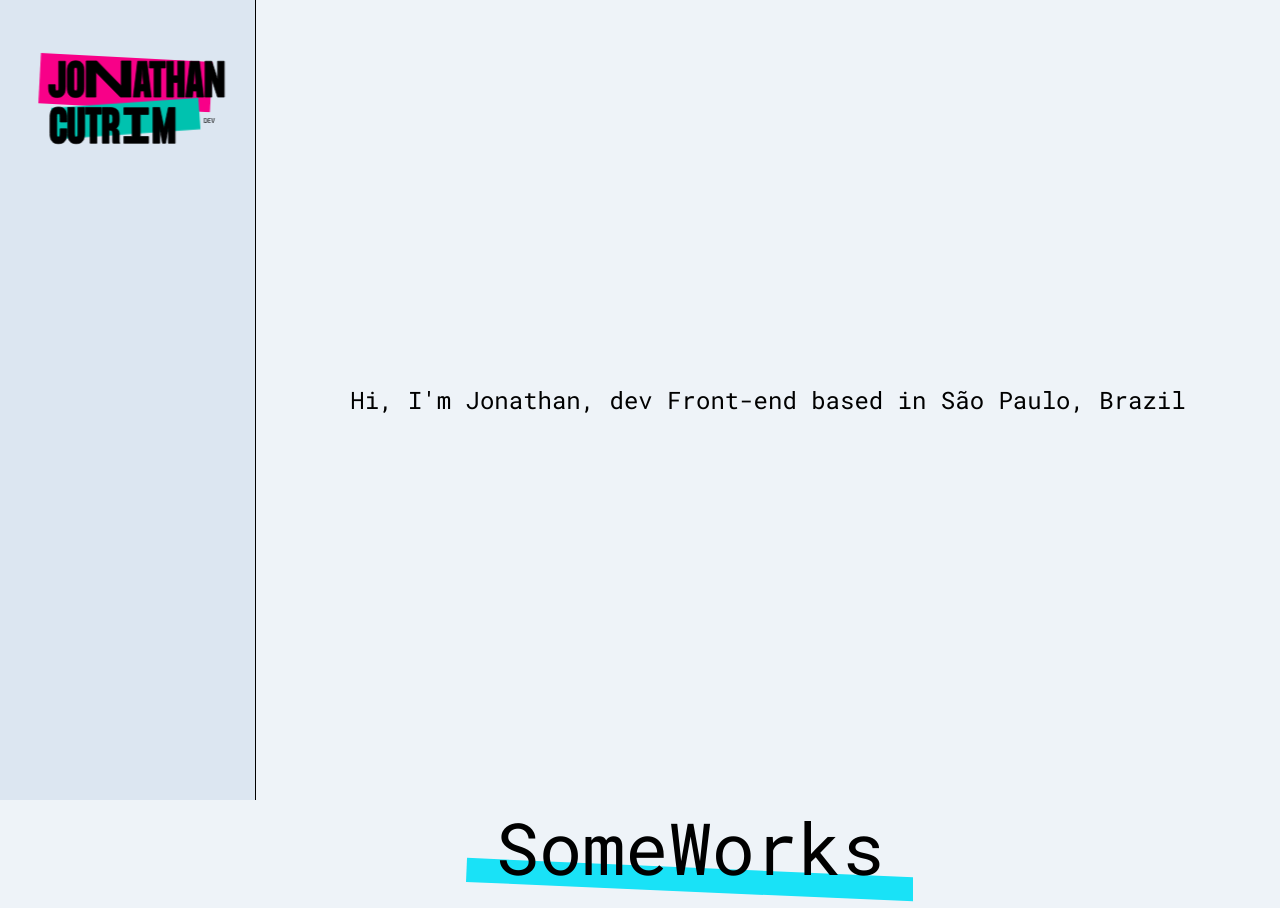
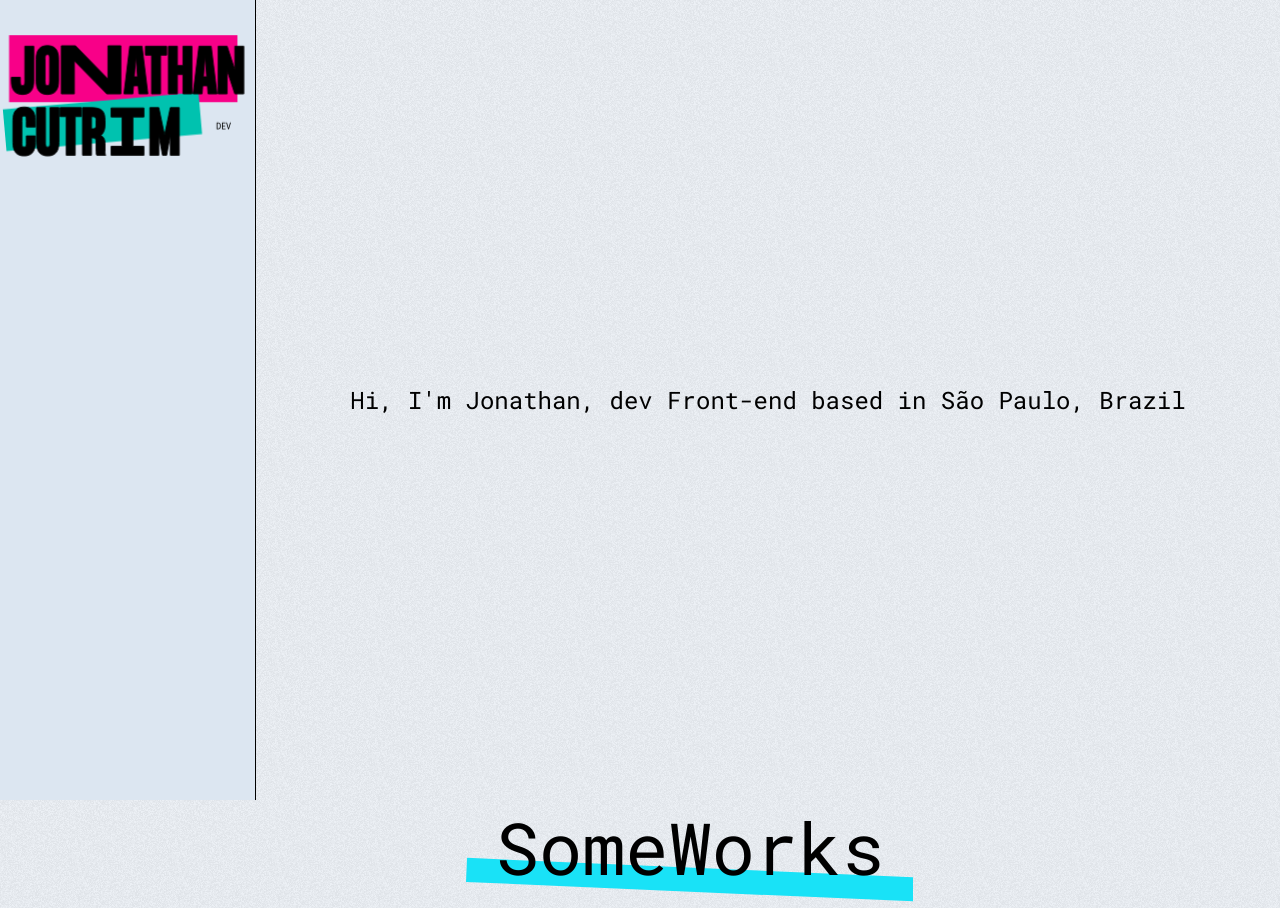
Before and after one commit to JonathanLacerda/jonathanCutrim, a website built with webpack: page public/index.html in a window 1280 px wide. Shown: the top 908 px of the page. Built offline with nearby package versions, Linux system fonts and the light colour scheme; files whose address does not match are found by name.

Commit message:
fix: images in public url && feat: final logo, and animation

```diff
--- a/public/index.html
+++ b/public/index.html
@@ -16,27 +16,17 @@
 			<div class="logo">
 				<div class="logo__container">
 					<div class="logo__name">
-						<svg width="332" height="150" viewBox="0 0 332 150" fill="none">
-							<path class="draw" d="M38.704 11.8H29.104V48.408C29.104 52.76 28.784 54.04 26.672 54.04C24.56 54.04 24.24 52.76 24.24 48.408V45.208H14.64V49.048C14.64 59.352 18.928 63.64 26.672 63.64C34.416 63.64 38.704 59.352 38.704 49.048V11.8ZM53.327 11.16C45.583 11.16 41.295 15.448 41.295 25.752V49.048C41.295 59.352 45.583 63.64 53.327 63.64C61.071 63.64 65.359 59.352 65.359 49.048V25.752C65.359 15.448 61.071 11.16 53.327 11.16ZM55.759 48.408C55.759 52.76 55.439 54.04 53.327 54.04C51.215 54.04 50.895 52.76 50.895 48.408V26.392C50.895 22.04 51.215 20.76 53.327 20.76C55.439 20.76 55.759 22.04 55.759 26.392V48.408ZM117.155 63L82.3022 27.5078V63H68.3535V11.3408H83.5054L118.396 46.9834V11.3408H132.27V63H117.155ZM151.667 63H161.267L154.995 11.8H141.875L135.603 63H145.203L145.907 54.296H150.963L151.667 63ZM146.675 44.696L148.467 21.976L150.195 44.696H146.675ZM181.485 11.8H158.701V21.4H165.293V63H174.893V21.4H181.485V11.8ZM199.019 11.8V32.6H193.003V11.8H183.403V63H193.003V42.2H199.019V63H208.619V11.8H199.019ZM226.607 63H236.207L229.935 11.8H216.815L210.543 63H220.143L220.847 54.296H225.903L226.607 63ZM221.615 44.696L223.407 21.976L225.135 44.696H221.615ZM255.992 11.8V37.08L247.736 11.8H238.136V63H247.736V37.72L255.992 63H265.592V11.8H255.992Z" fill="black"/>
-							<path class="draw" d="M31.104 98.6H40.704V91.752C40.704 81.448 36.416 77.16 28.672 77.16C20.928 77.16 16.64 81.448 16.64 91.752V115.048C16.64 125.352 20.928 129.64 28.672 129.64C36.416 129.64 40.704 125.352 40.704 115.048V108.2H31.104V114.408C31.104 118.76 30.784 120.04 28.672 120.04C26.56 120.04 26.24 118.76 26.24 114.408V92.392C26.24 88.04 26.56 86.76 28.672 86.76C30.784 86.76 31.104 88.04 31.104 92.392V98.6ZM66.079 77.8H56.479V114.408C56.479 118.76 56.159 120.04 54.047 120.04C51.935 120.04 51.615 118.76 51.615 114.408V77.8H42.015V115.048C42.015 125.352 46.303 129.64 54.047 129.64C61.791 129.64 66.079 125.352 66.079 115.048V77.8ZM90.174 77.8H67.39V87.4H73.982V129H83.582V87.4H90.174V77.8ZM115.645 124.456V116.52C115.645 111.72 114.173 109.096 110.909 107.752C113.917 105.576 115.645 101.928 115.645 96.296V91.752C115.645 81.448 111.997 77.8 101.053 77.8H91.4525V129H101.053V110.248C104.765 110.248 106.045 110.888 106.045 114.6V124.456C106.045 126.376 106.109 128.232 106.749 129H116.349C115.709 128.232 115.645 126.376 115.645 124.456ZM106.045 91.752V96.296C106.045 100.008 104.765 100.648 101.053 100.648V87.4C104.765 87.4 106.045 88.04 106.045 91.752ZM122.147 119.328H134.003V87.816H122.147V78.144H157.403V87.816H145.547V119.328H157.403V129H122.147V119.328ZM185.801 77.8L179.593 107.368L173.385 77.8H163.785V129H173.385V107.048L177.353 129H181.833L185.801 107.048V129H195.401V77.8H185.801Z" fill="black"/>
+						<svg width="274" height="150" viewBox="0 0 274 150" fill="none" xmlns="http://www.w3.org/2000/svg">
+							<rect class="logo__retangule_01 animated bounceInLeft" x="9.71948" width="245.35" height="71.9106" transform="rotate(2.96489 9.71948 0)" fill="#F80088"/>
+							<g transform="rotate(-5 50 100) translate(5 10)">
+								<rect class="logo__retangule_02 animated bounceInRight" y="65.7263" width="211" height="45" transform="matrix(0.996426 -0.0844706 0.0576452 0.998337 0 75.7263)" fill="#00C2AF"/>
+							</g>
+							<path class="draw" d="M36.2582 11.8H26.6582V48.408C26.6582 52.76 26.3382 54.04 24.2262 54.04C22.1142 54.04 21.7942 52.76 21.7942 48.408V45.208H12.1942V49.048C12.1942 59.352 16.4822 63.64 24.2262 63.64C31.9702 63.64 36.2582 59.352 36.2582 49.048V11.8ZM50.8812 11.16C43.1372 11.16 38.8492 15.448 38.8492 25.752V49.048C38.8492 59.352 43.1372 63.64 50.8812 63.64C58.6252 63.64 62.9132 59.352 62.9132 49.048V25.752C62.9132 15.448 58.6252 11.16 50.8812 11.16ZM53.3132 48.408C53.3132 52.76 52.9932 54.04 50.8812 54.04C48.7692 54.04 48.4492 52.76 48.4492 48.408V26.392C48.4492 22.04 48.7692 20.76 50.8812 20.76C52.9932 20.76 53.3132 22.04 53.3132 26.392V48.408ZM114.709 63L79.8564 27.5078V63H65.9077V11.3408H81.0596L115.95 46.9834V11.3408H129.824V63H114.709ZM149.221 63H158.821L152.549 11.8H139.429L133.157 63H142.757L143.461 54.296H148.517L149.221 63ZM144.229 44.696L146.021 21.976L147.749 44.696H144.229ZM179.039 11.8H156.255V21.4H162.847V63H172.447V21.4H179.039V11.8ZM196.573 11.8V32.6H190.557V11.8H180.957V63H190.557V42.2H196.573V63H206.173V11.8H196.573ZM223.536 63H233.136L226.864 11.8H213.744L207.472 63H217.072L217.776 54.296H222.832L223.536 63ZM218.544 44.696L220.336 21.976L222.064 44.696H218.544ZM252.281 11.8V37.08L244.025 11.8H234.425V63H244.025V37.72L252.281 63H261.881V11.8H252.281Z" fill="black"/>
+							<path class="draw" d="M28.3088 98.6H37.9088V91.752C37.9088 81.448 33.6208 77.16 25.8768 77.16C18.1328 77.16 13.8448 81.448 13.8448 91.752V115.048C13.8448 125.352 18.1328 129.64 25.8768 129.64C33.6208 129.64 37.9088 125.352 37.9088 115.048V108.2H28.3088V114.408C28.3088 118.76 27.9888 120.04 25.8768 120.04C23.7648 120.04 23.4448 118.76 23.4448 114.408V92.392C23.4448 88.04 23.7648 86.76 25.8768 86.76C27.9888 86.76 28.3088 88.04 28.3088 92.392V98.6ZM63.2838 77.8H53.6838V114.408C53.6838 118.76 53.3638 120.04 51.2518 120.04C49.1398 120.04 48.8198 118.76 48.8198 114.408V77.8H39.2198V115.048C39.2198 125.352 43.5078 129.64 51.2518 129.64C58.9958 129.64 63.2838 125.352 63.2838 115.048V77.8ZM87.3788 77.8H64.5948V87.4H71.1868V129H80.7868V87.4H87.3788V77.8ZM112.849 124.456V116.52C112.849 111.72 111.377 109.096 108.113 107.752C111.121 105.576 112.849 101.928 112.849 96.296V91.752C112.849 81.448 109.201 77.8 98.2573 77.8H88.6573V129H98.2573V110.248C101.969 110.248 103.249 110.888 103.249 114.6V124.456C103.249 126.376 103.313 128.232 103.953 129H113.553C112.913 128.232 112.849 126.376 112.849 124.456ZM103.249 91.752V96.296C103.249 100.008 101.969 100.648 98.2573 100.648V87.4C101.969 87.4 103.249 88.04 103.249 91.752ZM119.352 119.328H131.208V87.816H119.352V78.144H154.608V87.816H142.752V119.328H154.608V129H119.352V119.328ZM183.005 77.8L176.797 107.368L170.589 77.8H160.989V129H170.589V107.048L174.557 129H179.037L183.005 107.048V129H192.605V77.8H183.005Z" fill="black"/>
+							<g class="logo__dev animated bounceInDown">
+								<path d="M232.767 101V93.8906H234.461C235.291 93.8906 235.936 94.151 236.395 94.6719C236.854 95.1895 237.083 95.9186 237.083 96.8594V98.0508C237.083 98.9915 236.85 99.7191 236.385 100.233C235.919 100.744 235.244 101 234.358 101H232.767ZM233.66 94.6621V100.233H234.378C235.006 100.233 235.465 100.054 235.755 99.6963C236.045 99.335 236.193 98.8011 236.199 98.0947V96.835C236.199 96.0863 236.054 95.5378 235.765 95.1895C235.478 94.8379 235.044 94.6621 234.461 94.6621H233.66ZM241.888 97.7139H239.373V100.233H242.303V101H238.479V93.8906H242.254V94.6621H239.373V96.9473H241.888V97.7139ZM245.481 99.6279L247.107 93.8906H248.089L245.877 101H245.096L242.889 93.8906H243.865L245.481 99.6279Z" fill="black"/>
+							</g>
 						</svg>
-					</div>
-					<div class="logo__bg">
-						<div class="logo__retangule_01 animated bounceInLeft">
-							<svg width="249" height="85" viewBox="0 0 249 85" fill="none">
-								<rect x="3.71948" width="245.35" height="71.9106" transform="rotate(2.96489 3.71948 0)" fill="#F80088"/>
-							</svg>
-						</div>
-						<div class="logo__retangule_02 animated bounceInRight">
-							<svg width="214" height="60" viewBox="0 0 214 60" fill="none">
-								<rect y="14.7263" width="211" height="45" transform="rotate(-4.00211 0 14.7263)" fill="#00C2AF"/>
-							</svg>
-						</div>
-						<div class="logo__dev animated bounceIn">
-							<svg width="17" height="8" viewBox="0 0 17 8" fill="none">
-								<path d="M0.766602 8V0.890625H2.46094C3.29102 0.890625 3.93555 1.15104 4.39453 1.67188C4.85352 2.18945 5.08301 2.91862 5.08301 3.85938V5.05078C5.08301 5.99154 4.85026 6.71908 4.38477 7.2334C3.91927 7.74447 3.24382 8 2.3584 8H0.766602ZM1.66016 1.66211V7.2334H2.37793C3.00618 7.2334 3.46517 7.05436 3.75488 6.69629C4.0446 6.33496 4.19271 5.80111 4.19922 5.09473V3.83496C4.19922 3.08626 4.05436 2.53776 3.76465 2.18945C3.47819 1.83789 3.04362 1.66211 2.46094 1.66211H1.66016ZM9.8877 4.71387H7.37305V7.2334H10.3027V8H6.47949V0.890625H10.2539V1.66211H7.37305V3.94727H9.8877V4.71387ZM13.4814 6.62793L15.1074 0.890625H16.0889L13.877 8H13.0957L10.8887 0.890625H11.8652L13.4814 6.62793Z" fill="black"/>
-							</svg>
-						</div>
 					</div>
 				</div>
 			</div>
--- a/src/sass/base/_base.scss
+++ b/src/sass/base/_base.scss
@@ -25,7 +25,8 @@ html {
 body{
 	background-color: $color-bg;
 	font-family: $font-main;
-	color: $color-text;
+  color: $color-text;
+  background-image: url('/imagens/noise.png');
 }
 
 .container{
--- a/src/sass/modules/components/_logo.scss
+++ b/src/sass/modules/components/_logo.scss
@@ -6,12 +6,10 @@
 */
 
 .logo{
-    position: absolute;
-    left: 50%;
-    transform: translatex(-42%) scale(0.7);
+    width: 100%;
 
-    @media #{$media-ultra} {
-        transform: translatex(-38%) scale(1);
+    svg{
+        width: 100%;
     }
 }
 
@@ -69,8 +67,5 @@
 }
 
 .logo__dev{
-    position: absolute;
-    right: -4px;
-    bottom: 48px;
     animation-delay: 4s;
 }
```
Also changed, not shown: public/imagens/Cor-do-site.png (renamed from imagens/Cor-do-site.png), public/imagens/Logo.png (renamed from imagens/Logo.png), public/imagens/noise.png (added), svg/ATHAN.svg (deleted), svg/logo_final.svg (added).
